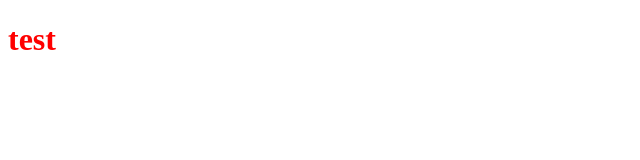
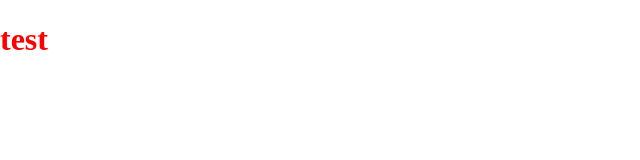
Before and after one commit to keigokudo/basic-webpage, a React (Create React App) app: page / in a window 1280 px wide. Shown: the top 160 px of the page, without its empty margins (0-640 px from the left). Built offline with nearby package versions, Linux system fonts and the light colour scheme.

Commit message:
reset css

```diff
--- /dev/null
+++ b/src/index.css
@@ -0,0 +1,4 @@
+html,
+body {
+  margin: 0;
+}
--- a/src/index.js
+++ b/src/index.js
@@ -1,6 +1,7 @@
 import React from 'react'
 import ReactDOM from 'react-dom'
 import App from './App'
+import './index.css'
 
 ReactDOM.render(
   <React.StrictMode>
```
